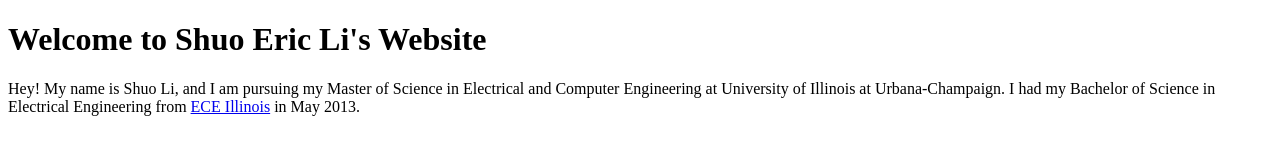
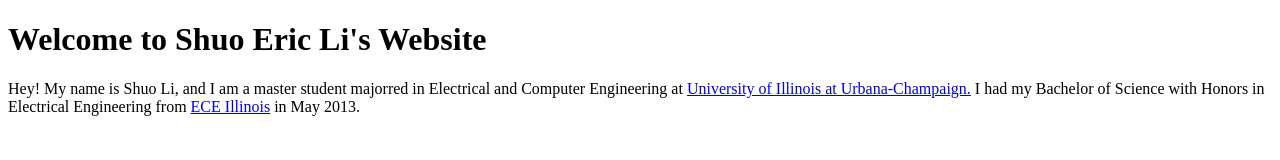
Before and after one commit to shuoli7-zz/shuoli7.github.io, a plain HTML site: page index.html in a window 1280 px wide. Drawn offline with Linux system fonts and the light colour scheme.

Commit message:
Update index.html

```diff
--- a/index.html
+++ b/index.html
@@ -3,9 +3,9 @@
   <body>
     <h1>Welcome to Shuo Eric Li's Website</h1>
 			<p>
-			Hey! My name is Shuo Li, and I am pursuing my Master of Science in
-			Electrical and Computer Engineering at University of Illinois at
-			Urbana-Champaign. I had my Bachelor of Science in Electrical Engineering
+			Hey! My name is Shuo Li, and I am a master student majorred in
+			Electrical and Computer Engineering at <a href="http://illinois.edu">University of Illinois at Urbana-Champaign.</a>
+			I had my Bachelor of Science with Honors in Electrical Engineering
 			from <a href="http://ece.illinois.edu">ECE Illinois</a> in May 2013.
 			</p>
   </body>
```
